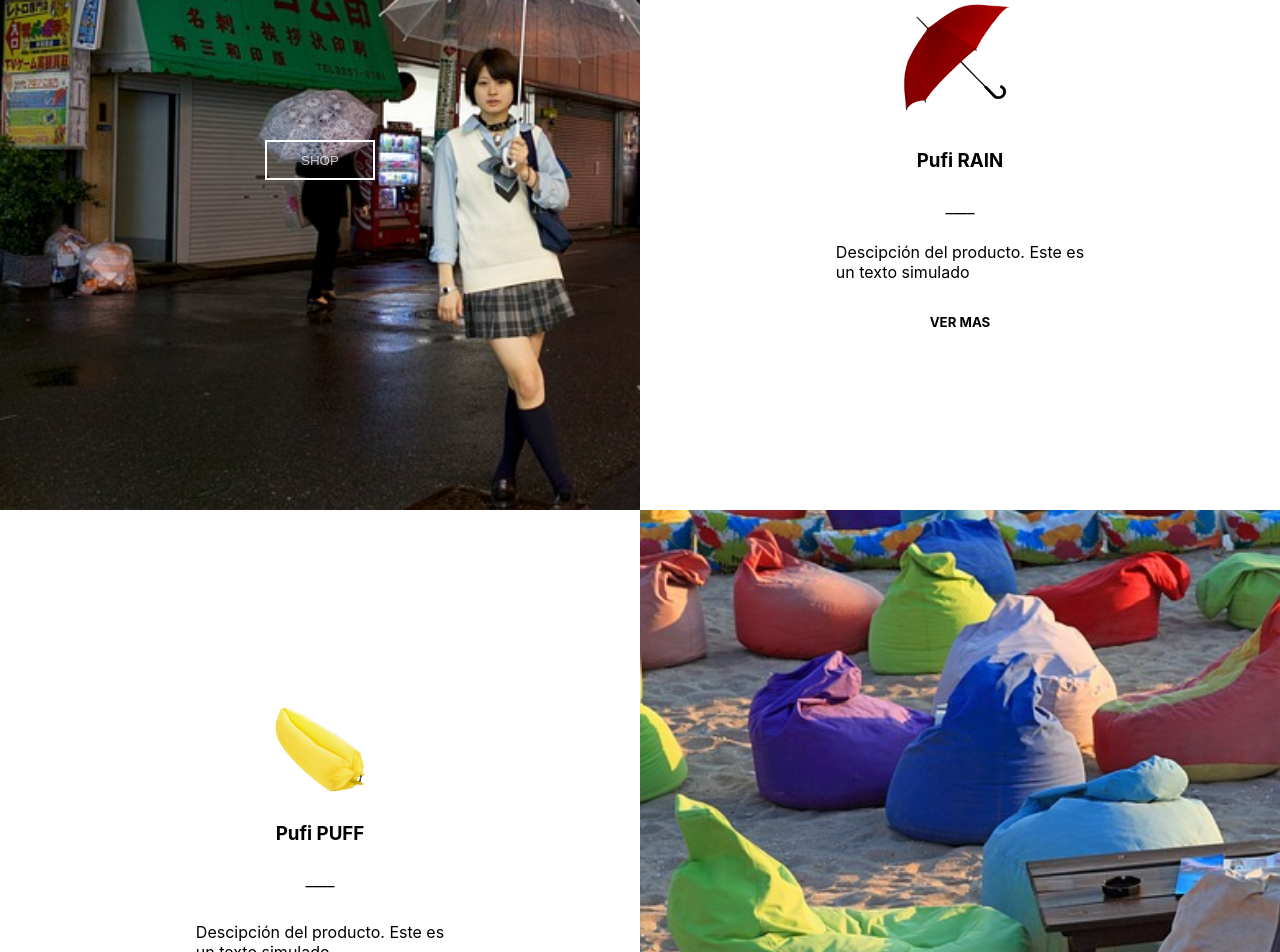
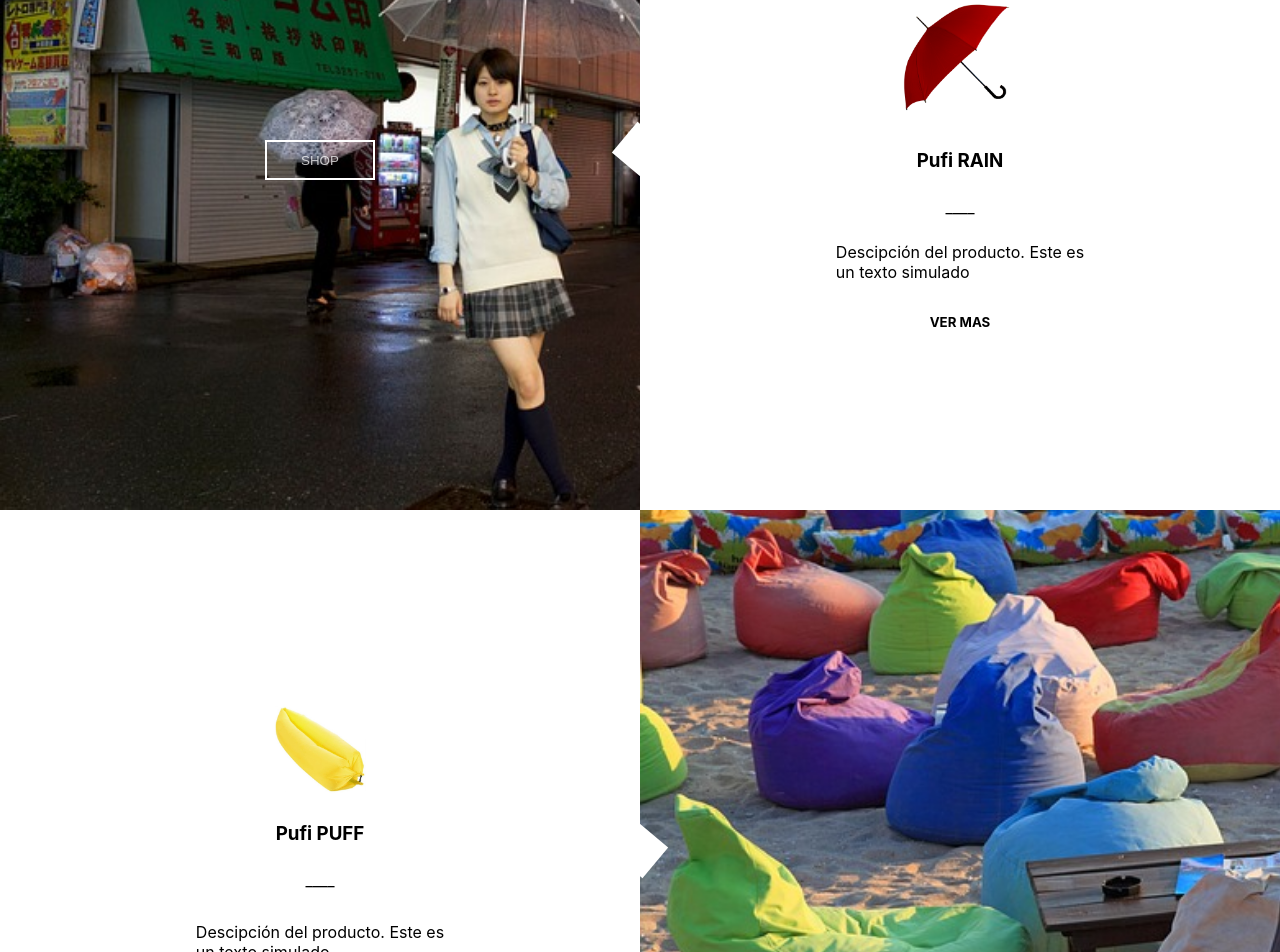
Before and after one commit to Andres21y/Prueba-Tecnica, a React (Create React App) app: page / in a window 1280 px wide. Shown: the part 940-1892 px from the top of the page. Built offline with nearby package versions, Linux system fonts and the light colour scheme.

Commit message:
puntas sobresalientes

```diff
--- a/src/Redux/reducer.js
+++ b/src/Redux/reducer.js
@@ -3,9 +3,8 @@ import { SAVE_EMAIL } from './actions'
 const initialState = {
     global: []
 }
-console.log('ñlñlsd',initialState.global);
+
 export default function rootReducer(state = initialState, action) {
-    console.log('type and payload__>jjkk', action);
 
     switch (action.type) {
         case SAVE_EMAIL:
--- a/src/views/Home.jsx
+++ b/src/views/Home.jsx
@@ -42,11 +42,10 @@ export default function Home() {
 
   const handleState = (e) => {
     var regex = /^[-\w.%+]{1,64}@(?:[A-Z0-9-]{1,63}\.){1,125}[A-Z]{2,63}$/i;
-
     if (regex.test(e.target.value) === false) {
       setError('invalid email, please try again')
       const validate = document.getElementById("submit").disabled
-      validate=true
+      validate = true
     } else {
       e.preventDefault();
       setName(e.target.value)
@@ -75,6 +74,8 @@ return (
       </div>
       <div className="container_page">
         {/**======================== */}
+        <div className="cube">
+        <div className="cubo"></div>
         <div className="pufi_rain">
           <div className="shop">
             <button>SHOP</button>
@@ -91,7 +92,10 @@ return (
             <h5>VER MAS</h5>
           </div>
         </div>
+        </div>
         {/**======================== */}
+        <div className="cube">
+        <div className="cubo"></div>
         <div className="pufi_puff">
           <div className="puff">
             <div className="container_puff">
@@ -105,7 +109,10 @@ return (
           </div>
           <div className="pic_puff" />
         </div>
+        </div>
         {/**======================== */}
+        <div className="cube">
+        <div className="cubo"></div>
         <div className="pufi_cart">
           <div className="image_cart" />
           <div className="cart">
@@ -120,7 +127,10 @@ return (
             </div>
           </div>
         </div>
+        </div>
         {/**======================== */}
+        <div className="cube">
+        <div className="cubo"></div>
           <div className="pufi_nap">
             <div className="nap">
               <div className="container_nap">
@@ -133,6 +143,7 @@ return (
               <h5>VER MAS</h5>
             </div>
             <div className="pic_nap" />
+          </div>
         </div>
       </div>
       {/**======================== */}
--- a/src/views/home.css
+++ b/src/views/home.css
@@ -315,7 +315,23 @@ input::placeholder {
     padding-right: 10px;
 }
 
-.error{
+.error {
     color: red;
     font-size: 24px;
 }
+
+.cubo {
+    background-color: rgb(255, 255, 255);
+    height: 40px;
+    width: 40px;
+    transform: rotate(130deg);
+    align-self: center;
+    justify-content: center;
+    position: absolute;
+    margin-top: 20em;
+}
+
+.cube {
+    display: flex;
+    flex-direction: column;
+}
```
Lines whose indentation alone changed are shown as unchanged.
